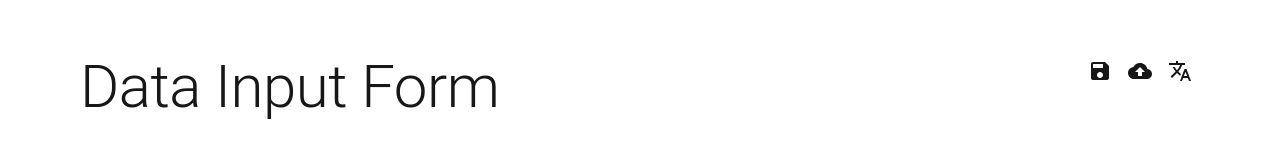
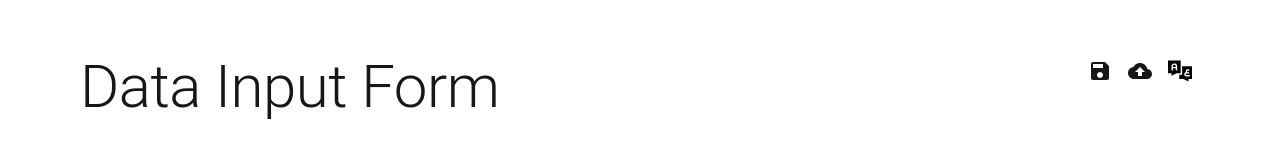
Before and after one commit to markrofail/coptish-datastore-editor, a Next.js app: page /coptish-datastore-editor/ in a window 1280 px wide. Shown: the part 115-262 px from the top of the page. Built offline with nearby package versions, Linux system fonts and the light colour scheme.

Commit message:
[feat] add custom translation icon

```diff
--- a/package.json
+++ b/package.json
@@ -32,6 +32,7 @@
     "@types/node": "^20",
     "@types/react": "^19",
     "@types/react-dom": "^19",
+    "@types/stylis": "^4.2.7",
     "eslint": "^9",
     "eslint-config-next": "15.1.6",
     "js-yaml": "^4.1.0",
--- a/src/app/page.tsx
+++ b/src/app/page.tsx
@@ -11,7 +11,7 @@ import styles from "./page.module.css";
 import { useTranslations } from "next-intl";
 import SaveIcon from "@mui/icons-material/Save";
 import CloudUploadIcon from "@mui/icons-material/CloudUpload";
-import TranslateIcon from "@mui/icons-material/Translate";
+import TranslateIcon from "../components/TranslateIcon";
 import { useLocale } from "./providers";
 
 export default function Home() {
--- /dev/null
+++ b/src/components/TranslateIcon.tsx
@@ -0,0 +1,40 @@
+import React from "react";
+import { SvgIcon, SvgIconProps } from "@mui/material";
+
+export default function TranslateIcon(props: SvgIconProps) {
+    return (
+        <SvgIcon
+            {...props}
+            version="1.0"
+            xmlns="http://www.w3.org/2000/svg"
+            width="512.000000pt"
+            height="512.000000pt"
+            viewBox="0 0 512.000000 512.000000"
+            preserveAspectRatio="xMidYMid meet"
+        >
+            <g transform="translate(0.000000,512.000000) scale(0.100000,-0.100000)" fill="#000000" stroke="none">
+                <path
+                    d="M0 3435 l0 -1355 375 0 375 0 0 -270 c0 -148 2 -270 5 -270 3 0 248
+122 545 270 l540 270 435 0 435 0 0 1355 0 1355 -1355 0 -1355 0 0 -1355z
+m1531 725 c184 -57 337 -210 401 -400 22 -63 22 -81 26 -572 l3 -508 -150 0
+-151 0 0 225 0 225 -305 0 -305 0 0 -225 0 -225 -151 0 -150 0 3 508 4 507 25
+71 c75 215 257 375 472 414 73 13 203 4 278 -20z"
+                />
+                <path
+                    d="M1277 3876 c-93 -26 -184 -113 -208 -199 -7 -23 -13 -87 -13 -142
+l-1 -100 300 0 300 0 -1 110 c-1 88 -5 119 -21 156 -61 137 -218 214 -356 175z"
+                />
+                <path
+                    d="M3017 3583 c-4 -3 -7 -411 -7 -905 l0 -898 -300 0 -300 0 0 -455 0
+-455 440 0 440 0 540 -270 540 -270 0 270 0 270 375 0 375 0 0 1360 0 1360
+-1048 0 c-577 0 -1052 -3 -1055 -7z m1503 -813 l0 -150 -168 0 c-144 0 -172
+-3 -202 -19 -104 -54 -108 -200 -8 -261 30 -18 51 -20 206 -20 l172 0 0 -150
+0 -150 -313 0 c-305 0 -314 -1 -357 -22 -25 -13 -53 -37 -63 -55 -25 -44 -24
+-114 2 -155 39 -64 27 -63 471 -68 l405 -5 0 -150 0 -150 -360 -3 c-402 -3
+-489 4 -580 46 -213 100 -315 354 -229 572 40 102 134 201 236 248 57 26 59
+28 53 57 -42 176 0 339 115 451 111 109 186 132 438 133 l182 1 0 -150z"
+                />
+            </g>
+        </SvgIcon>
+    );
+}
```
Also changed, not shown: 1 other file (tests, documents, lock files or other folders).
